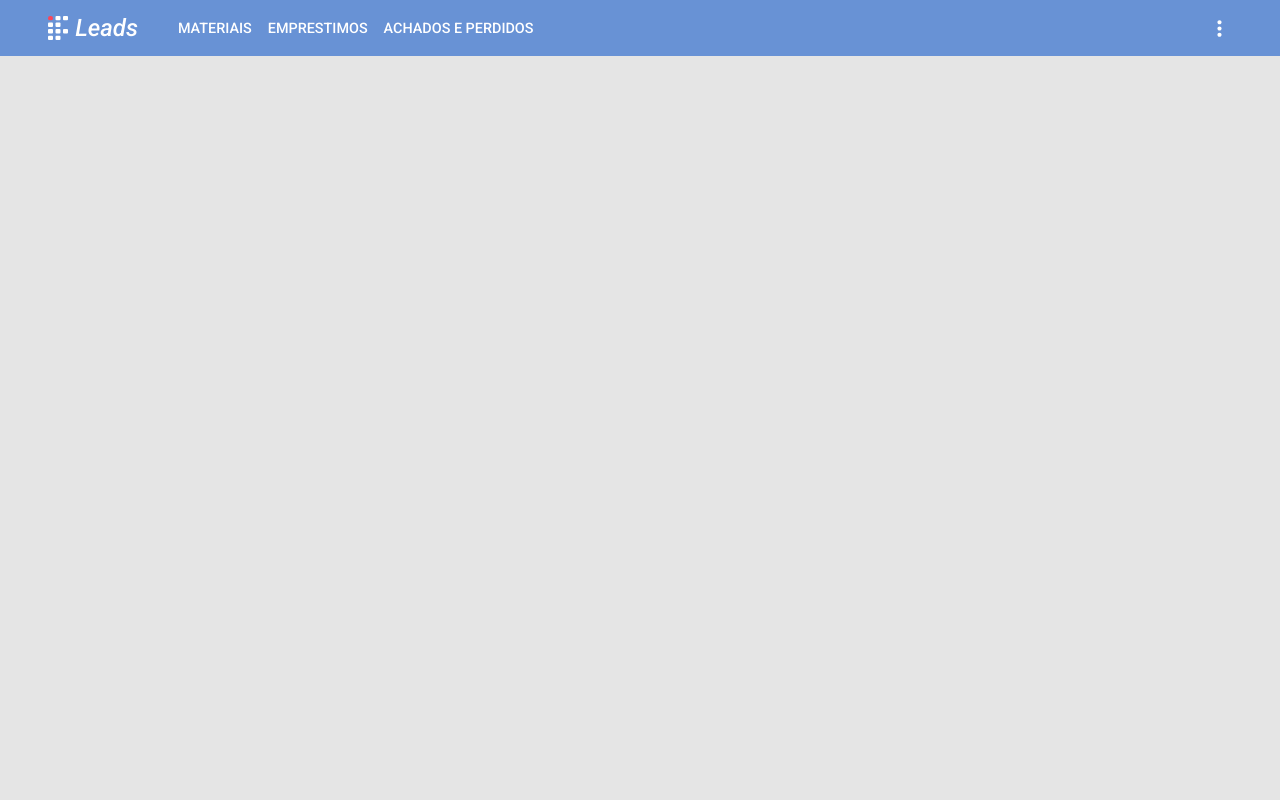
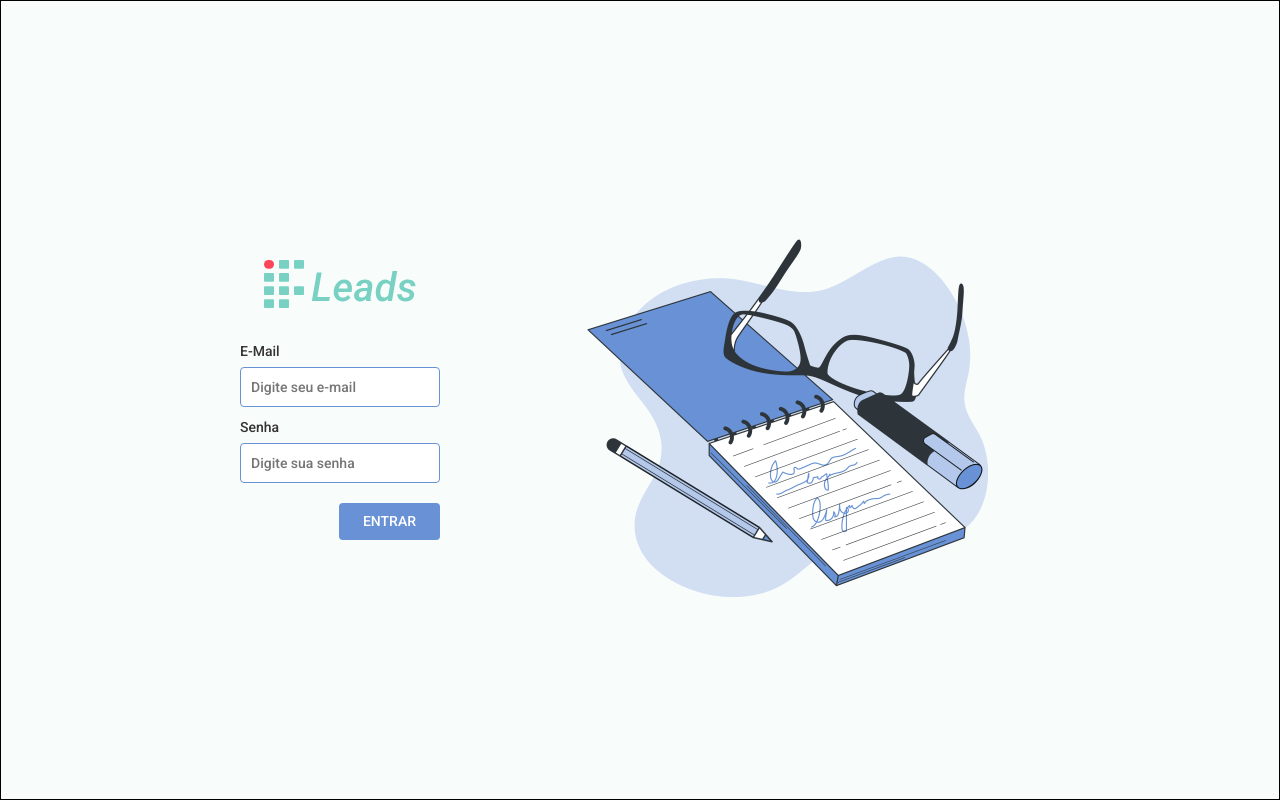
Before and after one commit to it-the-code/ifleads-frontend, a React (Create React App) app: page /login in a window 1280 px wide. Built offline with nearby package versions, Linux system fonts and the light colour scheme.

Commit message:
:lipstick: create login page

```diff
--- a/src/App.js
+++ b/src/App.js
@@ -1,20 +1,22 @@
 import React from 'react';
 import { Router, Switch, Route } from 'react-router-dom';
 import { createBrowserHistory } from 'history';
-import { MaterialPage, LoanPage, LostPage } from './pages';
+
+import GlobalStyle from './styles/GlobalStyle';
 import { Header } from './components';
-import GlobalStyle from './styles/GlobalStyle';
+import { MaterialPage, LoanPage, LostPage, Login } from './pages';
 
 const history = createBrowserHistory();
 
 const App = () => (
   <Router history={history}>
     <GlobalStyle />
-    <Header />
+    {/* <Header /> */}
     <Switch>
       <Route path="/" exact component={MaterialPage} />
       <Route path="/loans" component={LoanPage} />
       <Route path="/losts" component={LostPage} />
+      <Route path="/login" component={Login} />
     </Switch>
   </Router>
 );
--- /dev/null
+++ b/src/pages/Login/index.js
@@ -0,0 +1,31 @@
+import React from 'react';
+
+import ifrnLogo from '../../assets/images/ifrn-logo-main.svg';
+import banner from '../../assets/images/banner.svg';
+
+import { Container, Left } from './styles';
+
+const Login = () => (
+  <Container>
+    <Left>
+      <img className="logo" src={ifrnLogo} alt="ifleads" />
+      <form>
+        <label htmlFor="email">
+          E-mail
+          <input id="email" type="email" placeholder="Digite seu e-mail" />
+        </label>
+
+        <label htmlFor="password">
+          Senha
+          <input id="password" type="password" placeholder="Digite sua senha" />
+        </label>
+
+        <button type="submit">entrar</button>
+      </form>
+    </Left>
+
+    <img className="main-image" src={banner} alt="things" />
+  </Container>
+);
+
+export default Login;
--- /dev/null
+++ b/src/pages/Login/styles.js
@@ -0,0 +1,62 @@
+import styled from 'styled-components';
+
+export const Container = styled.div`
+  height: 100vh;
+  background-color: var(--light-gray);
+  display: flex;
+  align-items: center;
+  justify-content: Center;
+  border: 1px solid black;
+`;
+
+export const Left = styled.div`
+  display: flex;
+  flex-direction: column;
+  align-items: center;
+  margin-right: 100px;
+
+  img.logo {
+    margin-bottom: 30px;
+  }
+
+  form {
+    display: flex;
+    flex-direction: column;
+
+    label {
+      font-size: 14px;
+      font-weight: 500;
+      color: #333;
+      text-transform: capitalize;
+    }
+
+    input {
+      display: block;
+      height: 40px;
+      border: 1px solid var(--blue);
+      border-radius: 4px;
+      margin-top: 5px;
+      padding: 10px;
+      margin-bottom: 10px;
+      width: 200px;
+      color: #333;
+    }
+
+    button {
+      display: flex;
+      align-items: center;
+      justify-content: center;
+      margin-top: 10px;
+      text-transform: uppercase;
+      background-color: var(--blue);
+      border: none;
+      border-radius: 4px;
+      padding: 8px 24px;
+      color: white;
+      font-weight: 500;
+      align-self: flex-end;
+      cursor: pointer;
+      font-size: 14px;
+    }
+  }
+`;
--- a/src/pages/index.js
+++ b/src/pages/index.js
@@ -1,5 +1,6 @@
 import MaterialPage from './Material';
 import LoanPage from './Loan';
 import LostPage from './Lost';
+import Login from './Login';
 
-export { MaterialPage, LoanPage, LostPage };
+export { MaterialPage, LoanPage, LostPage, Login };
--- a/src/styles/GlobalStyle.js
+++ b/src/styles/GlobalStyle.js
@@ -8,7 +8,7 @@ font-size: 1em;
 --red: #FA4659;
 --dark-green: #79D1C3;
 --light-green: #C9FDD7;
---light-grey: #E5E5E5;
+--light-grey: #F8FCFB;
 }
 
 *,
```
Also changed, not shown: src/assets/images/banner.svg (added), src/assets/images/ifrn-logo-main.svg (added).
